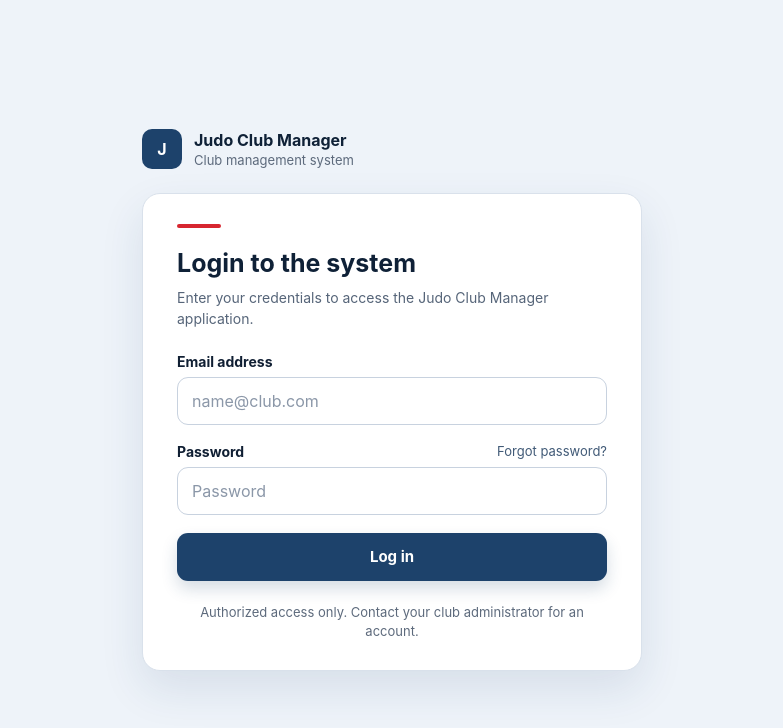
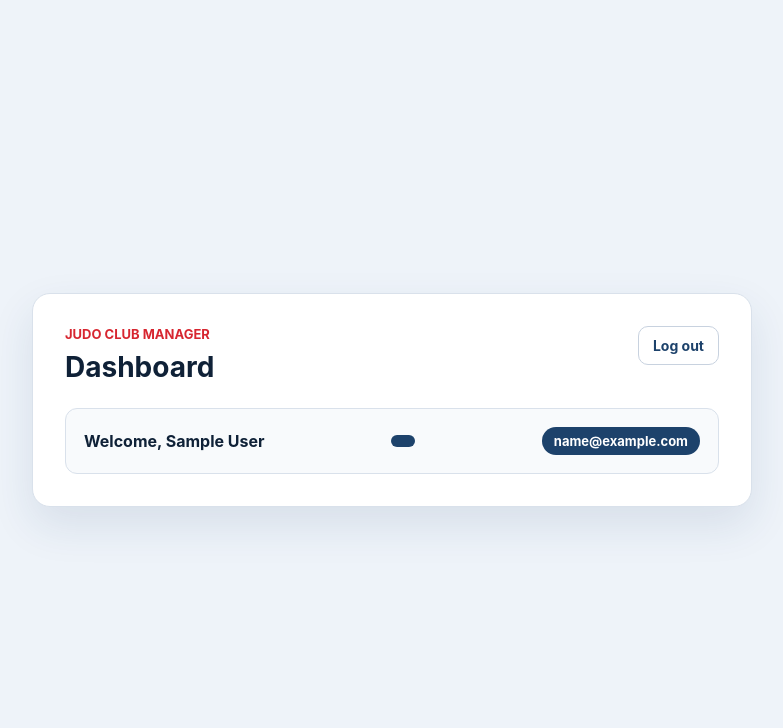
Before and after one commit to Ilhan-Kurpejovic/judo-club-manager, a React app in the folder frontend/: page /dashboard in a window 1280 px wide. Shown: the top 728 px of the page, without its empty margins (248-1031 px from the left). Built offline with nearby package versions, Linux system fonts and the light colour scheme; sample sign-in values are in the browser's storage; the HTML template or start-up script is replaced by a standard one.

Commit message:
Unaprijedjen login sa rutom na demo dashboard.

```diff
--- a/frontend/src/App.jsx
+++ b/frontend/src/App.jsx
@@ -1,8 +1,26 @@
+import { BrowserRouter, Navigate, Route, Routes } from "react-router-dom";
+import Dashboard from "./pages/Dashboard";
 import Login from "./pages/Login";
+import ProtectedRoute from "./routes/ProtectedRoute";
 import "./index.css";
 
 function App() {
-  return <Login />;
+  return (
+    <BrowserRouter>
+      <Routes>
+        <Route path="/login" element={<Login />} />
+        <Route
+          path="/dashboard"
+          element={
+            <ProtectedRoute>
+              <Dashboard />
+            </ProtectedRoute>
+          }
+        />
+        <Route path="*" element={<Navigate to="/login" replace />} />
+      </Routes>
+    </BrowserRouter>
+  );
 }
 
 export default App;
--- /dev/null
+++ b/frontend/src/pages/Dashboard.jsx
@@ -0,0 +1,47 @@
+import { useNavigate } from "react-router-dom";
+import styles from "./Dashboard.module.css";
+
+function Dashboard() {
+  const navigate = useNavigate();
+  const savedUser = localStorage.getItem("user");
+  const user = savedUser ? JSON.parse(savedUser) : null;
+
+  function handleLogout() {
+    localStorage.removeItem("token");
+    localStorage.removeItem("user");
+    navigate("/login");
+  }
+
+  return (
+    <main className={styles.dashboardPage}>
+      <section className={styles.dashboardPanel}>
+        <header className={styles.dashboardHeader}>
+          <div>
+            <p className={styles.eyebrow}>Judo Club Manager</p>
+            <h1>Dashboard</h1>
+          </div>
+
+          <button
+            className={styles.logoutButton}
+            type="button"
+            onClick={handleLogout}
+          >
+            Log out
+          </button>
+        </header>
+
+        {user ? (
+          <div className={styles.userCard}>
+            <p>Welcome, {user.name}</p>
+            <span>{user.role_name}</span>
+            <span>{user.email}</span>
+          </div>
+        ) : (
+          <p className={styles.emptyState}>No logged in user found.</p>
+        )}
+      </section>
+    </main>
+  );
+}
+
+export default Dashboard;
--- /dev/null
+++ b/frontend/src/pages/Dashboard.module.css
@@ -0,0 +1,95 @@
+.dashboardPage {
+  min-height: 100vh;
+  background: #eef3f9;
+  display: flex;
+  align-items: center;
+  justify-content: center;
+  padding: 24px;
+}
+
+.dashboardPanel {
+  width: 100%;
+  max-width: 720px;
+  background: #ffffff;
+  border: 1px solid #d9e1eb;
+  border-radius: 18px;
+  padding: 32px;
+  box-shadow: 0 18px 44px rgba(29, 66, 107, 0.11);
+}
+
+.eyebrow {
+  margin: 0 0 8px;
+  color: #d72630;
+  font-size: 13px;
+  font-weight: 700;
+  text-transform: uppercase;
+}
+
+.dashboardHeader {
+  display: flex;
+  align-items: flex-start;
+  justify-content: space-between;
+  gap: 20px;
+  margin-bottom: 24px;
+}
+
+.dashboardHeader h1 {
+  margin: 0;
+  color: #0f2137;
+  font-size: 28px;
+}
+
+.logoutButton {
+  border: 1px solid #c8d2df;
+  border-radius: 10px;
+  background: #ffffff;
+  color: #1d426b;
+  cursor: pointer;
+  font: inherit;
+  font-size: 14px;
+  font-weight: 700;
+  padding: 10px 14px;
+}
+
+.logoutButton:hover {
+  background: #f8fafc;
+}
+
+.userCard {
+  display: flex;
+  align-items: center;
+  justify-content: space-between;
+  gap: 16px;
+  border: 1px solid #d9e1eb;
+  border-radius: 12px;
+  padding: 18px;
+  background: #f8fafc;
+}
+
+.userCard p {
+  margin: 0;
+  color: #0f2137;
+  font-weight: 700;
+}
+
+.userCard span {
+  border-radius: 999px;
+  background: #1d426b;
+  color: #ffffff;
+  padding: 6px 12px;
+  font-size: 13px;
+  font-weight: 700;
+}
+
+.emptyState {
+  margin: 0;
+  color: #566579;
+}
+
+@media (max-width: 640px) {
+  .dashboardHeader,
+  .userCard {
+    align-items: stretch;
+    flex-direction: column;
+  }
+}
--- a/frontend/src/pages/Login.jsx
+++ b/frontend/src/pages/Login.jsx
@@ -1,8 +1,10 @@
 import { useState } from "react";
+import { useNavigate } from "react-router-dom";
 import axiosInstance from "../api/axiosInstance";
 import styles from "./Login.module.css";
 
 function Login() {
+  const navigate = useNavigate();
   const [email, setEmail] = useState("");
   const [password, setPassword] = useState("");
   const [error, setError] = useState("");
@@ -30,6 +32,7 @@ function Login() {
       localStorage.setItem("token", response.data.token);
       localStorage.setItem("user", JSON.stringify(response.data.user));
       setSuccessMessage("Login successful.");
+      navigate("/dashboard");
     } catch (error) {
       setError(
         error.response?.data?.message || "Login failed. Please try again.",
--- /dev/null
+++ b/frontend/src/routes/ProtectedRoute.jsx
@@ -0,0 +1,13 @@
+import { Navigate } from "react-router-dom";
+
+function ProtectedRoute({ children }) {
+  const token = localStorage.getItem("token");
+
+  if (!token) {
+    return <Navigate to="/login" replace />;
+  }
+
+  return children;
+}
+
+export default ProtectedRoute;
```
